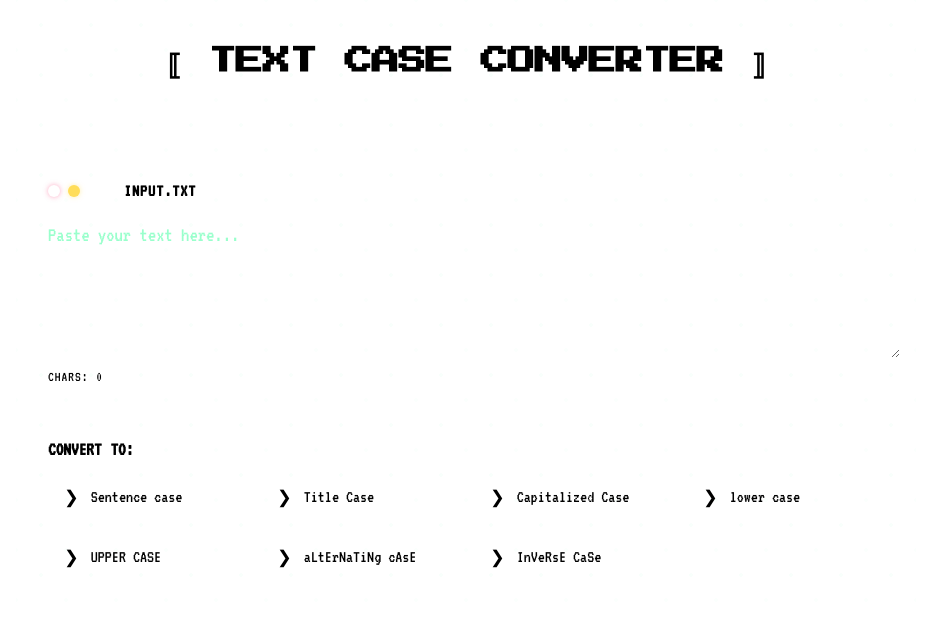
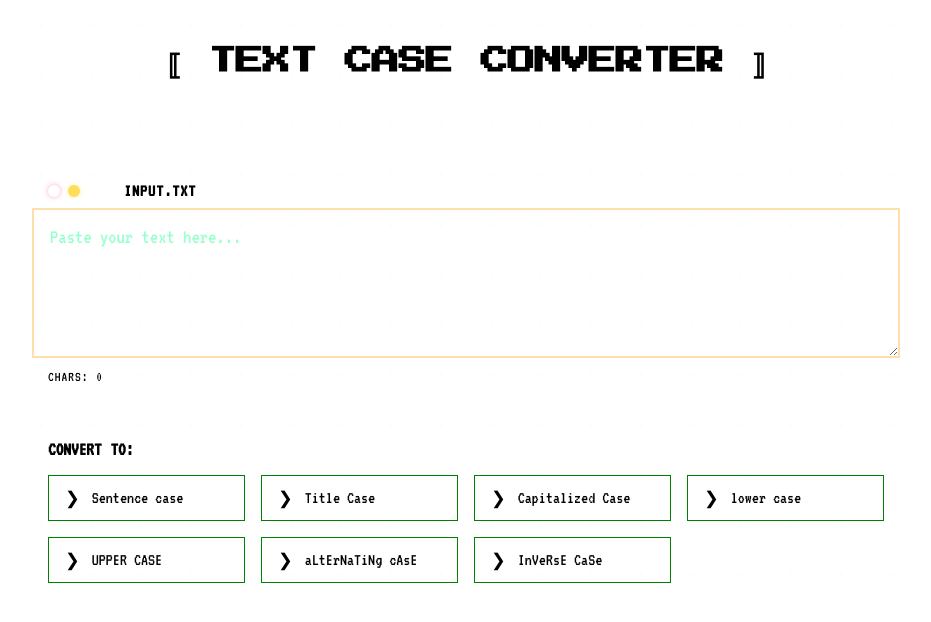
Before and after one commit to ousachea/App, a Nuxt app: page /TextConverter in a window 1280 px wide. Shown: the top 622 px of the page, without its empty margins (174-1105 px from the left). Built offline with nearby package versions, Linux system fonts and the light colour scheme.

Commit message:
update convert text style and option

```diff
--- a/pages/TextConverter.vue
+++ b/pages/TextConverter.vue
@@ -17,6 +17,7 @@
         placeholder="Paste your text here..."
         class="terminal-input"
         ref="inputArea"
+        @input="removeTrailingSpace"
       ></textarea>
       <div class="terminal-footer">
         <span class="character-count">{{ characterCount }}</span>
@@ -74,6 +75,11 @@ const characterCount = computed(() => {
 onMounted(() => {
   inputArea.value.focus()
 })
+
+// Removes any trailing spaces from the input text
+const removeTrailingSpace = () => {
+  inputText.value = inputText.value.trimEnd()
+}
 
 const clearInput = () => {
   inputText.value = ''
@@ -265,7 +271,7 @@ const converters = {
   height: 150px;
   background-color: var(--bg-input);
   color: var(--text-primary);
-  border: none;
+  border: 2px solid navajowhite;
   padding: 1rem;
   font-family: 'VT323', monospace;
   font-size: 1.3rem;
@@ -345,7 +351,7 @@ const converters = {
 .convert-button {
   background-color: var(--button-bg);
   color: var(--text-primary);
-  border: 1px solid var(--border);
+  border: 1px solid green;
   padding: 0.75rem 1rem;
   font-family: 'VT323', monospace;
   font-size: 1.1rem;
@@ -378,7 +384,7 @@ const converters = {
 }
 
 .convert-button.active {
-  background-color: var(--bg-input);
+  background-color: green;
   border-color: var(--button-active);
   box-shadow: 0 0 10px rgba(51, 255, 153, 0.3);
 }
@@ -433,7 +439,7 @@ const converters = {
 
 .output-box {
   background-color: var(--bg-input);
-  border: 1px solid var(--border);
+  border: 1px solid red;
   border-radius: 4px;
   padding: 1rem;
   min-height: 120px;
```
